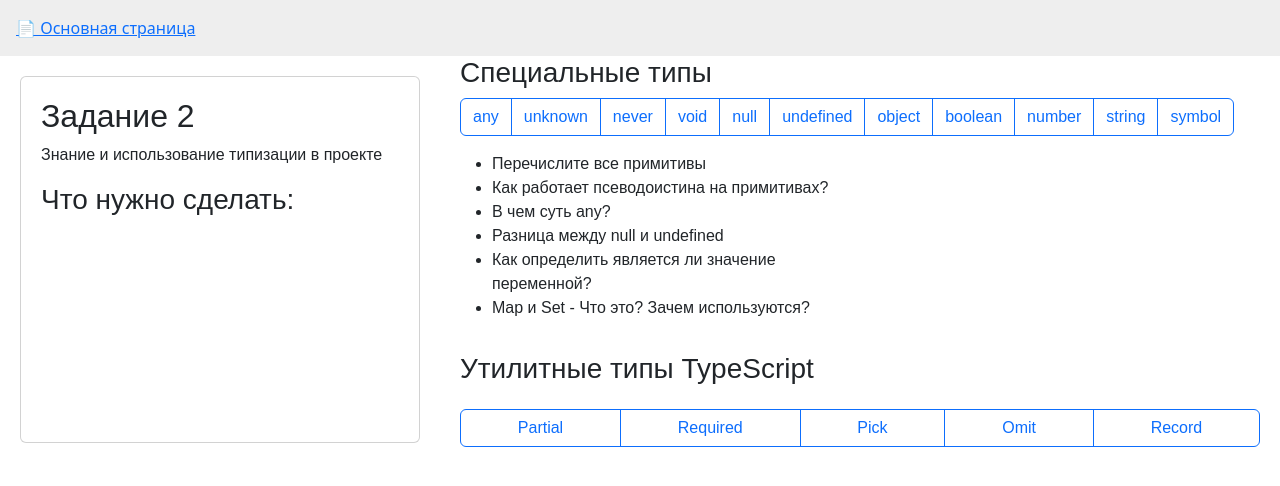
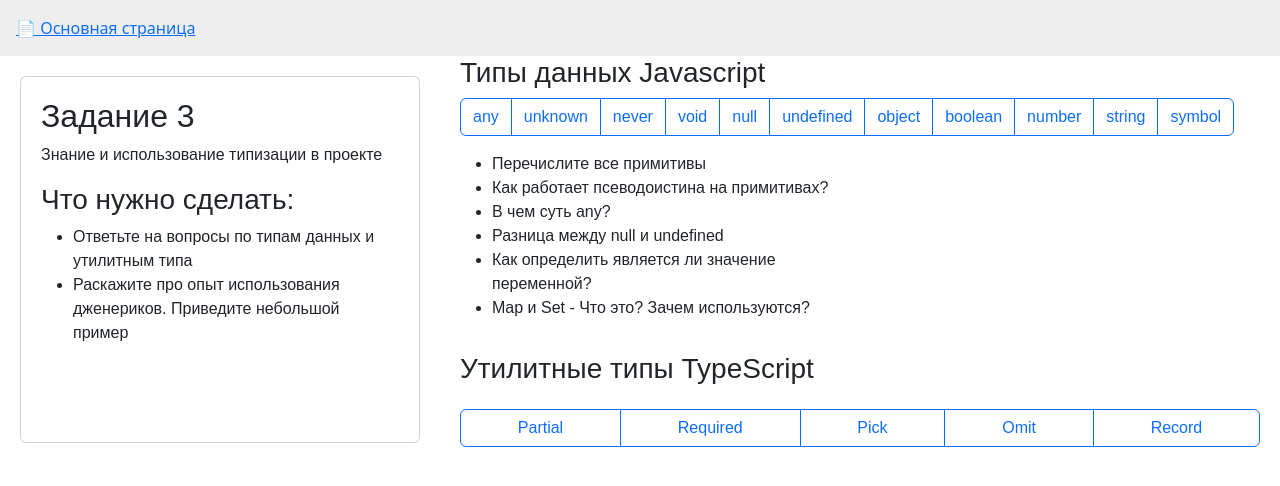
Before and after one commit to Arhontes/sobes-app, a React (Create React App) app: page /tasks/theory-task3 in a window 1280 px wide. Shown: the top 486 px of the page. Built offline with nearby package versions, Linux system fonts and the light colour scheme.

Commit message:
feat: change description and task target

```diff
--- a/src/tasks/theory/theory-3/Theory3.tsx
+++ b/src/tasks/theory/theory-3/Theory3.tsx
@@ -11,7 +11,10 @@
 
 const taskTarget1 = {
   description: "Знание и использование типизации в проекте",
-  points: [],
+  points: [
+    "Ответьте на вопросы по типам данных и утилитным типа",
+    "Раскажите про опыт использования дженериков. Приведите небольшой пример",
+  ],
 };
 
 const tsSpecialTypes = [
@@ -118,13 +121,13 @@
         fontFamily: "Arial, sans-serif",
       }}
     >
-      <TaskTarget target={taskTarget1} taskNumber={2} />
+      <TaskTarget target={taskTarget1} taskNumber={3} />
 
       <div className="d-flex flex-column gap-3" style={{ width: 400 }}>
         {/* Специальные типы */}
 
         <div>
-          <h3>Специальные типы</h3>
+          <h3>Типы данных Javascript</h3>
           <ButtonGroup className="mb-3">
             {tsSpecialTypes.map((t) => (
               <Button
```
